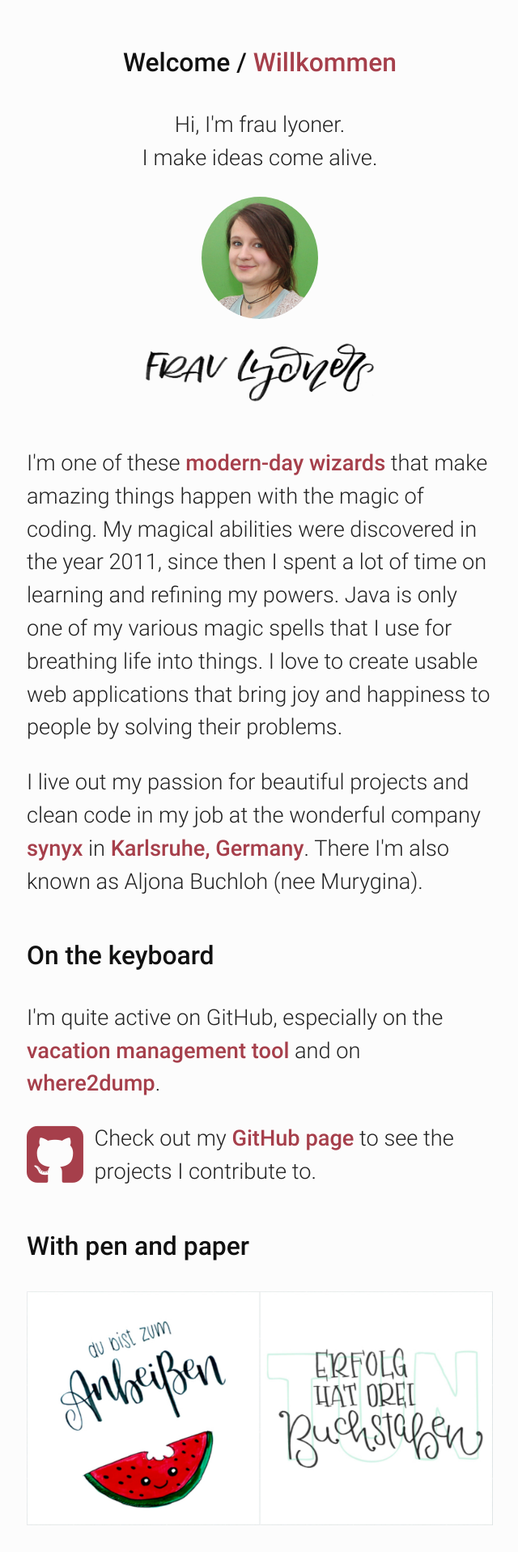
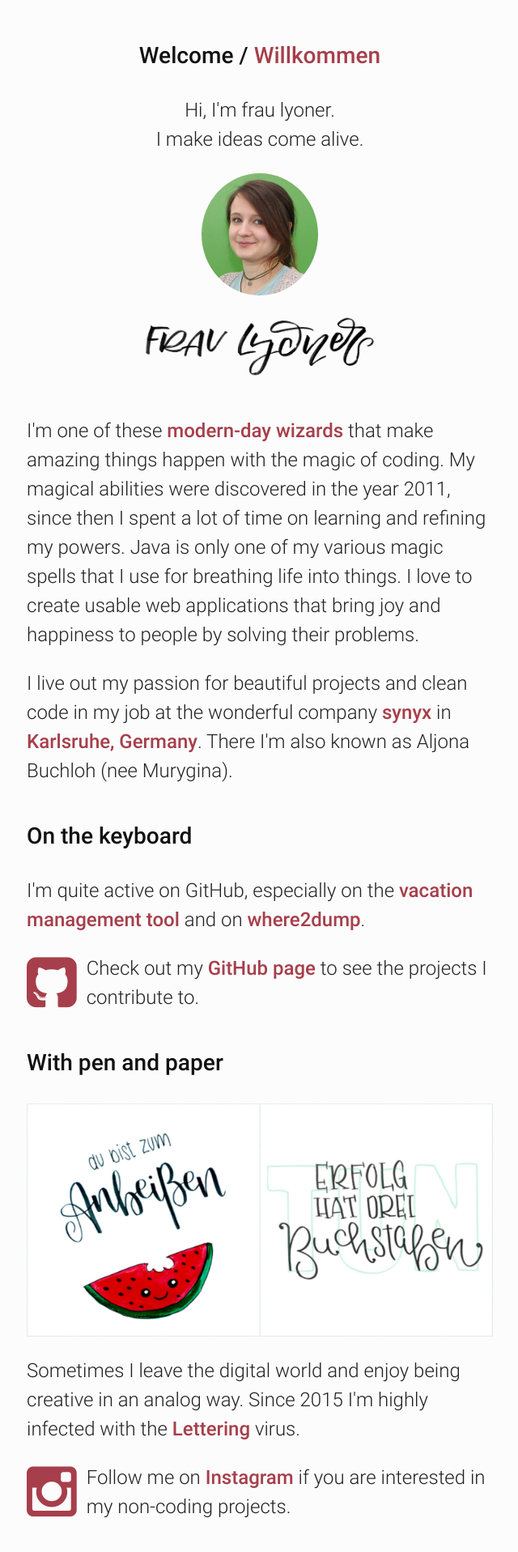
Before and after one commit to fraulyoner/fraulyoner.github.io, a Jekyll site: the page built from index.html, in a window 1280 px wide. Shown: the top 1917 px of the page at 81% size, without its empty margins (319-959 px from the left). Built offline with Jekyll 4.4.1, drawn with Linux system fonts in a browser that asks for light colours.

Commit message:
Make font size a bit smaller

```diff
--- a/_sass/_base.scss
+++ b/_sass/_base.scss
@@ -65,7 +65,7 @@ body {
 @media (min-width: $md-device) {
 
   body {
-    font-size: 150%;
+    font-size: 130%;
 
     .container {
       /*width: 80%;*/
@@ -77,7 +77,7 @@ body {
 @media (min-width: $lg-device) {
 
   body {
-    font-size: 160%;
+    font-size: 140%;
 
     .container {
       width: 60%;
@@ -89,7 +89,7 @@ body {
 @media (min-width: $xl-device) {
 
   body {
-    font-size: 170%;
+    font-size: 150%;
 
     .container {
       width: 45%;
```
